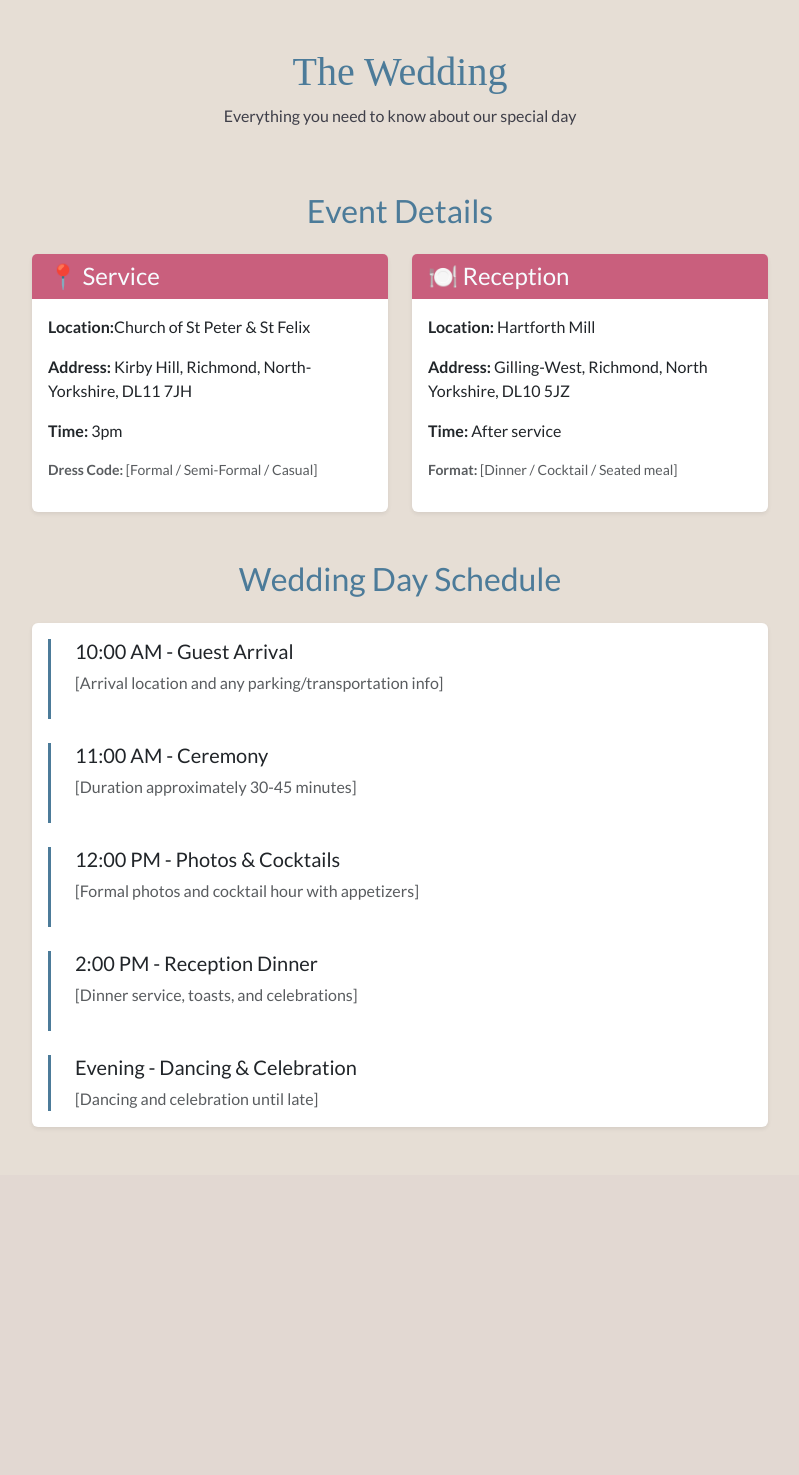
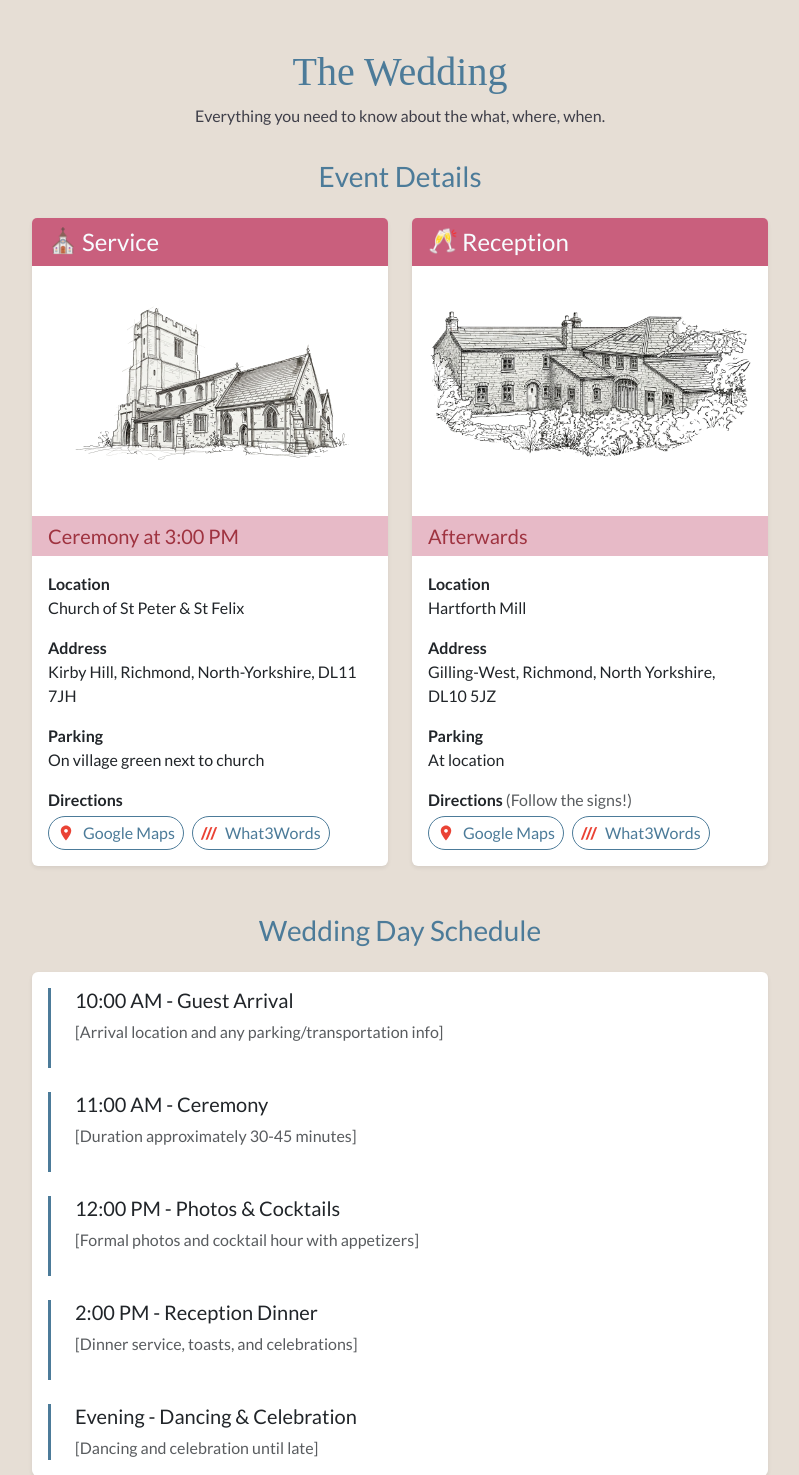
Before and after one commit to wouter-codes/wouterandsophie, a Django app: page /the-wedding/ in a window 1280 px wide. Shown: the part 67-1542 px from the top of the page, without its empty margins (240-1039 px from the left). Before the commit the page ends 1194 px from the top, so only its background shows below. Run offline with Django 5.2, Linux system fonts and the light colour scheme; some libraries are stand-ins or nearby versions; some web fonts are replaced.

Commit message:
Add images and directions to wedding details page
Co-authored-by: Copilot <copilot@github.com>

```diff
--- a/love/templates/love/the_wedding.html
+++ b/love/templates/love/the_wedding.html
@@ -1,45 +1,80 @@
 {% extends 'base.html' %}
+{% load static %}
 
 {% block content %}
 <div class="container my-5">
     <!-- Header -->
-    <div class="row mb-5">
+    <div class="row mb-3">
         <div class="col-lg-8 mx-auto text-center">
             <h1>The Wedding</h1>
-            <p>Everything you need to know about our special day</p>
+            <p>Everything you need to know about the what, where, when.</p>
         </div>
     </div>
 
     <!-- Event Details Section -->
     <div class="row mb-5">
         <div class="col-lg-8 mx-auto">
-            <h2 class="text-center mb-4">Event Details</h2>
+            <h3 class="text-center mb-4">Event Details</h3>
             <div class="row g-4">
                 <!-- Ceremony -->
                 <div class="col-md-12 col-lg-6">
-                    <div class="card h-100 shadow-sm border-primary">
-                        <div class="card-header">
-                            <h3 class="card-title mb-0">📍 Service</h3>
+                        <div class="card details-card shadow-sm border-primary">
+                            <div class="card-header">
+                                <h3 class="d-flex align-items-center card-title mb-0"><span class="pb-1 pe-1">⛪️</span>Service</h3>
+                            </div>
+                            <div class="card-body details-card-drawing">
+                                <img src="{% static 'images/church-drawing.png' %}" alt="Church Drawing" class="mb-3" style="width: 100%;">
+                            </div>
+                            <div class="card-footer"><h3>Ceremony at 3:00 PM</h3></div>
+                            <div class="card-body pb-0">
+                                <p><strong>Location</strong> <br>Church of St Peter & St Felix </p>
+                                <p><strong>Address</strong> <br>Kirby Hill, Richmond, North-Yorkshire, DL11 7JH</p>
+                                <p><strong>Parking</strong> <br>On village green next to church</p>
+                                <p class="mb-1"><strong>Directions</strong> <br>
+                                    <div style="display: flex; gap: 8px; align-items: center;">
+                                        <a href="https://maps.app.goo.gl/hAv61CPqAn4KCwHE6" target="_blank" class="btn-directions">
+                                            <svg class="directions-icon" viewBox="0 0 24 24" fill="#ea4335">
+                                                <path d="M12 2C8.13 2 5 5.13 5 9c0 5.25 7 13 7 13s7-7.75 7-13c0-3.87-3.13-7-7-7zm0 9.5c-1.38 0-2.5-1.12-2.5-2.5s1.12-2.5 2.5-2.5 2.5 1.12 2.5 2.5-1.12 2.5-2.5 2.5z"/>
+                                            </svg>
+                                            Google Maps
+                                        </a>
+                                        <a href="https://w3w.co/skies.require.skills" target="_blank" class="btn-directions">
+                                            <span class="w3w-icon">///</span>
+                                            What3Words
+                                        </a>
+                                    </div>
+                                </p>
+                            </div>
                         </div>
-                        <div class="card-body">
-                            <p><strong>Location:</strong>Church of St Peter & St Felix </p>
-                            <p><strong>Address:</strong> Kirby Hill, Richmond, North-Yorkshire, DL11 7JH</p>
-                            <p><strong>Time:</strong> 3pm</p>
-                            <p class="text-muted small"><strong>Dress Code:</strong> [Formal / Semi-Formal / Casual]</p>
-                        </div>
-                    </div>
                 </div>
                 <!-- Reception -->
                 <div class="col-md-12 col-lg-6">
-                    <div class="card h-100 shadow-sm border-danger">
+                    <div class="card details-card shadow-sm border-danger">
                         <div class="card-header">
-                            <h3 class="card-title mb-0">🍽️ Reception</h3>
+                            <h3 class="d-flex align-items-center card-title mb-0"><span class="pb-1 pe-1">🥂</span>Reception</h3>
                         </div>
-                        <div class="card-body">
-                            <p><strong>Location:</strong> Hartforth Mill</p>
-                            <p><strong>Address:</strong> Gilling-West, Richmond, North Yorkshire, DL10 5JZ</p>
-                            <p><strong>Time:</strong> After service</p>
-                            <p class="text-muted small"><strong>Format:</strong> [Dinner / Cocktail / Seated meal]</p>
+                        <div class="card-body details-card-drawing">
+                            <img src="{% static 'images/hartforth-drawing.png' %}" alt="Hartforth Drawing" class="mb-3" style="width: 100%;">
+                        </div>
+                        <div class="card-footer"><h3>Afterwards</h3></div>
+                        <div class="card-body pb-0">
+                            <p><strong>Location</strong> <br>Hartforth Mill</p>
+                            <p><strong>Address</strong> <br>Gilling-West, Richmond, North Yorkshire, DL10 5JZ</p>
+                            <p><strong>Parking</strong> <br>At location</p>
+                            <p class="mb-1"><strong>Directions</strong> <span class="text-muted">(Follow the signs!)</span></p>
+                                    <div style="display: flex; gap: 8px; align-items: center;">
+                                        <a href="https://maps.app.goo.gl/Rs5r8JHkFMqWczN98" target="_blank" class="btn-directions">
+                                            <svg class="directions-icon" viewBox="0 0 24 24" fill="#ea4335">
+                                                <path d="M12 2C8.13 2 5 5.13 5 9c0 5.25 7 13 7 13s7-7.75 7-13c0-3.87-3.13-7-7-7zm0 9.5c-1.38 0-2.5-1.12-2.5-2.5s1.12-2.5 2.5-2.5 2.5 1.12 2.5 2.5-1.12 2.5-2.5 2.5z"/>
+                                            </svg>
+                                            Google Maps
+                                        </a>
+                                        <a href="https://w3w.co/branded.somewhere.bikers" target="_blank" class="btn-directions">
+                                            <span class="w3w-icon">///</span>
+                                            What3Words
+                                        </a>
+                                    </div>
+                                </p>
                         </div>
                     </div>
                 </div>
@@ -50,7 +85,7 @@
     <!-- Schedule Section -->
     <div class="row mb-5">
         <div class="col-lg-8 mx-auto">
-            <h2 class="text-center mb-4">Wedding Day Schedule</h2>
+            <h3 class="text-center mb-4">Wedding Day Schedule</h3>
             <div class="row g-4">
                 <div class="col-md-12">
                     <div class="card h-100 shadow-sm border-primary">
--- a/love/templates/love/wedding_list.html
+++ b/love/templates/love/wedding_list.html
@@ -25,6 +25,7 @@
     <div class="row g-4 mb-5">
         <!-- Home & Kitchen -->
         <div class="col-md-12 col-lg-4">
+            <a href="#" class="card-link">
                 <div class="card h-100 shadow-sm border-primary">
                     <div class="card-header">
                         <h2 class="card-title mb-0">🏠 Home & Kitchen</h2>
@@ -39,10 +40,12 @@
                         </ul>
                     </div>
                 </div>
+            </a>
         </div>
 
         <!-- Experiences -->
         <div class="col-md-12 col-lg-4">
+            <a href="#" class="card-link">
                 <div class="card h-100 shadow-sm border-danger">
                     <div class="card-header">
                         <h2 class="card-title mb-0">✈️ Experiences</h2>
@@ -57,10 +60,12 @@
                         </ul>
                     </div>
                 </div>
+            </a>
         </div>
 
         <!-- Honeymoon Fund -->
         <div class="col-md-12 col-lg-4">
+            <a href="#" class="card-link">
                 <div class="card h-100 shadow-sm border-success">
                     <div class="card-header">
                         <h2 class="card-title mb-0">🌍 Honeymoon Fund</h2>
@@ -75,6 +80,7 @@
                         </ul>
                     </div>
                 </div>
+            </a>
         </div>
     </div>
 
--- a/static/css/style.css
+++ b/static/css/style.css
@@ -112,6 +112,11 @@ h3 {
     transform: translateY(-4px);
 }
 
+.details-card:hover {
+    box-shadow: 0 6px 16px rgba(159, 51, 64, 0.3) !important;
+    transform: translateY(-4px);
+}
+
 .card-title h1, h2, h3 {
     font-family: var(--tertiary-font);
 }
@@ -195,6 +200,37 @@ h3 {
     border-top: 2px solid var(--secondary-rose);
 }
 
+/* Directions */
+.btn-directions {
+    display: inline-flex;
+    align-items: center;
+    gap: 8px;
+    border: 1px solid var(--primary-blue);
+    background-color: transparent;
+    color: var(--primary-blue);
+    padding: 4px 8px;
+    border-radius: 25px;
+    text-decoration: none;
+    font-weight: 500;
+    transition: background-color 0.3s ease, color 0.3s ease;
+}
+
+.btn-directions:hover {
+    background-color: var(--primary-blue);
+    color: var(--primary-white);
+}
+
+.directions-icon {
+    width: 18px;
+    height: 18px;
+}
+
+.w3w-icon {
+    font-weight: 900;
+    color: #ea4335;
+    font-size: 1rem;
+}
+
 /* CAROUSEL OVERLAY BUTTON */
 .carousel-book-btn {
     position: absolute;
@@ -243,9 +279,7 @@ h3 {
 }
 
 @media (min-width: 577px) {
-    /* #hero-image {
-    max-height: 60vh;
-} */
+
 }
 
 @media (min-width: 992px) {
@@ -253,4 +287,8 @@ h3 {
         height: 200px;
         object-fit: cover;
     }
+
+    .details-card-drawing {
+    height: 250px;
+    }
 }
```
Also changed, not shown: static/images/church-drawing.png (added), static/images/hartforth-drawing.png (added). Lines whose indentation alone changed are shown as unchanged.
